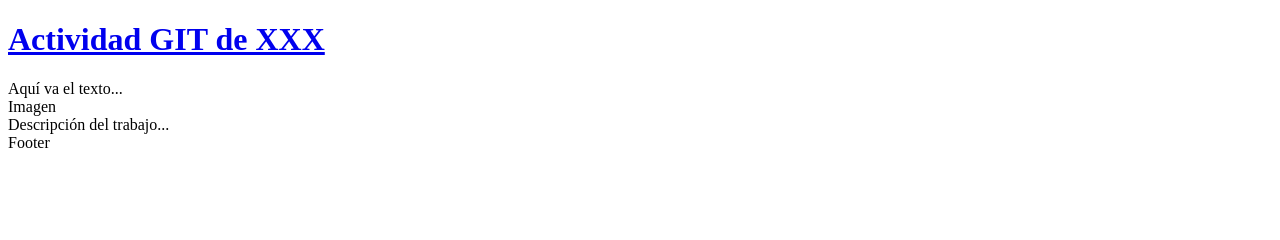
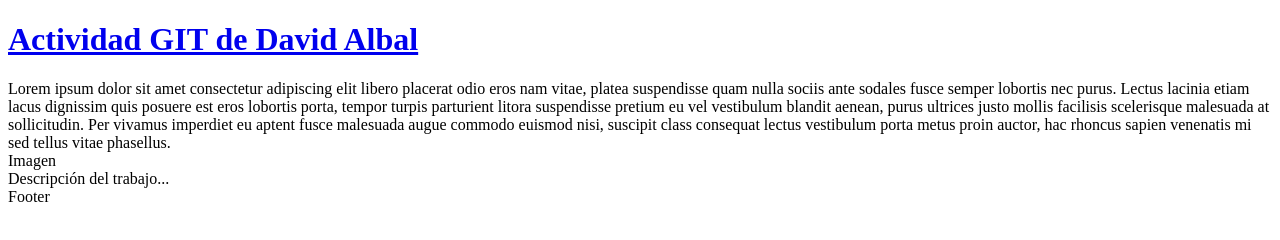
Before and after one commit to davidalastur/Tarea-git-rec, a plain HTML site: page index.html in a window 1280 px wide. Drawn offline with Linux system fonts and the light colour scheme.

Commit message:
Nuevo commit

```diff
--- a/index.html
+++ b/index.html
@@ -13,7 +13,7 @@
     <div id="doc" class="yui-t7">
         <div id="hd">
             <div id="header">
-                <h1><a href="http://www.free-css.com/free-css-layouts.php">Actividad GIT de XXX</a></h1>
+                <h1><a href="http://www.cifplalaboral.es/">Actividad GIT de David Albal</a></h1>
             </div>
         </div>
         <div id="bd">
@@ -21,7 +21,7 @@
                 <div class="yui-b">
                     <div class="yui-gc">
                         <div class="yui-u first">
-                            <div class="content">Aquí va el texto...</div>
+                            <div class="content">Lorem ipsum dolor sit amet consectetur adipiscing elit libero placerat odio eros nam vitae, platea suspendisse quam nulla sociis ante sodales fusce semper lobortis nec purus. Lectus lacinia etiam lacus dignissim quis posuere est eros lobortis porta, tempor turpis parturient litora suspendisse pretium eu vel vestibulum blandit aenean, purus ultrices justo mollis facilisis scelerisque malesuada at sollicitudin. Per vivamus imperdiet eu aptent fusce malesuada augue commodo euismod nisi, suscipit class consequat lectus vestibulum porta metus proin auctor, hac rhoncus sapien venenatis mi sed tellus vitae phasellus.</div>
                         </div>
                         <div class="yui-u">
                             <div class="content">Imagen</div>
```
Also changed, not shown: ejemplo.html (added, +17 -0 lines), 1 other file.
